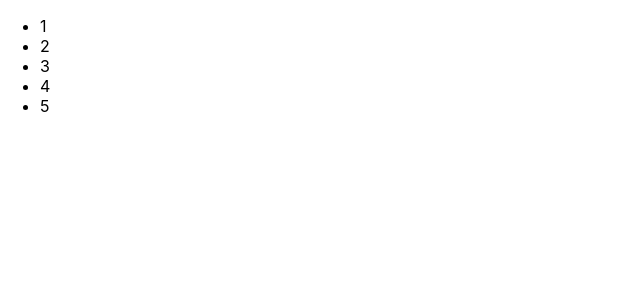
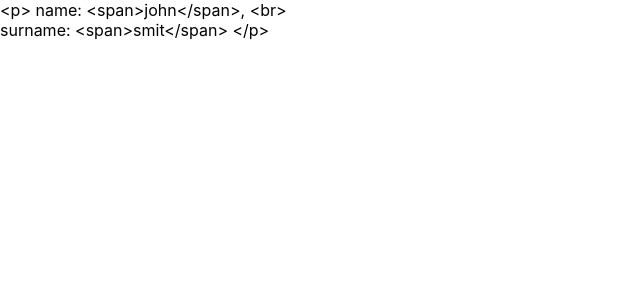
Before and after one commit to NiceBoyClick/uchebny.project, a React (Create React App) app in the folder my-app/: page / in a window 1280 px wide. Shown: the top 300 px of the page, without its empty margins (0-640 px from the left). Built offline with nearby package versions, Linux system fonts and the light colour scheme.

Commit message:
5 урок (Вставка значений переменных и констант в JSX) №7

```diff
--- a/my-app/src/App.js
+++ b/my-app/src/App.js
@@ -1,17 +1,20 @@
 import React from 'react';
 
 function App() {
-  const arr = [1, 2, 3, 4, 5];
+  const obj = {name: 'john', surname: 'smit'};
+  const StringName = `
+    <p>
+      name: <span>${obj.name}</span>, <br>
+  `;
+  const StringSurname = `
+  surname: <span>${obj.surname}</span>
+</p>
+`;
 
   return <div>
-    <ul>
-      <li>{arr[0]}</li>
-      <li>{arr[1]}</li>
-      <li>{arr[2]}</li>
-      <li>{arr[3]}</li>
-      <li>{arr[4]}</li>
-    </ul>
-  </div>
+    {StringName} <br/>
+    {StringSurname}
+    </div>
 }
 
 export default App;
```
